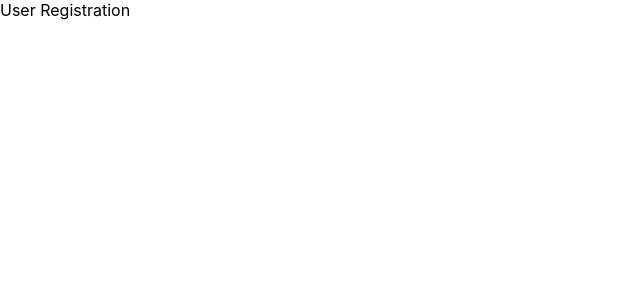
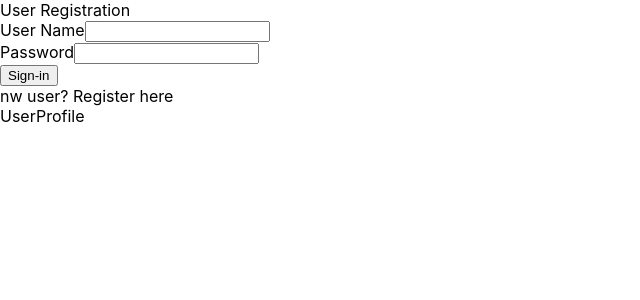
Before and after one commit to thanhquang19/User-Registration, a React (Create React App) app in the folder useregistration/: page / in a window 1280 px wide. Shown: the top 300 px of the page, without its empty margins (0-640 px from the left). Built offline with nearby package versions, Linux system fonts and the light colour scheme.

Commit message:
login form

```diff
--- a/useregistration/src/App.js
+++ b/useregistration/src/App.js
@@ -1,10 +1,23 @@
 
+import Login from "./Pages/Log-in/Login.jsx";
+import UserProfile from "./Pages/UserProfile/UserProfile.jsx";
 
 function App() {
   return (
+
     <div className="App">
-        User Registration
+
+
+      User Registration
+      <Login/>
+
+      <UserProfile/>
+
+
+
     </div>
+
+
   );
 }
 
--- /dev/null
+++ b/useregistration/src/Pages/Log-in/Login.jsx
@@ -0,0 +1,19 @@
+import React from 'react'
+
+
+export default function Login() {
+  return (
+    <form>
+      <label for="username"> User Name</label>
+      <input id='username' type="text"></input>
+      <br/>
+      <label for="password">Password</label>
+      <input id='password' type="password"></input>
+      <br/>
+
+      <button> Sign-in</button>
+      <div> nw user? Register here</div>
+    </form>
+
+  )
+}
--- a/useregistration/src/Pages/UserProfile/UserProfile.jsx
+++ b/useregistration/src/Pages/UserProfile/UserProfile.jsx
@@ -0,0 +1,7 @@
+import React from 'react'
+
+export default function UserProfile() {
+  return (
+    <div>UserProfile</div>
+  )
+}
```
Also changed, not shown: useregistration/src/Pages/Log-in/Log-in.jsx (deleted).
